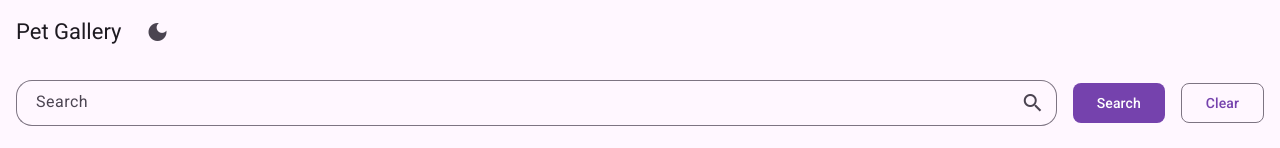
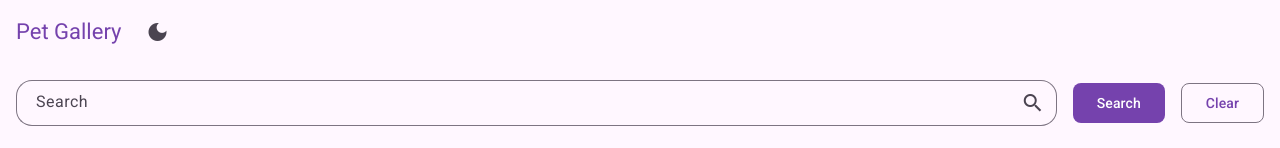
Before and after one commit to AnkitaSood/ng-pets, an Angular app: page / in a window 1280 px wide. Shown: the top 148 px of the page. Built offline with nearby package versions, Linux system fonts and the light colour scheme.

Commit message:
feat: add header link

```diff
--- a/src/app/app/app.component.ts
+++ b/src/app/app/app.component.ts
@@ -1,15 +1,15 @@
 import {Component, inject, Renderer2} from "@angular/core";
-import {RouterOutlet} from "@angular/router";
+import {RouterLink, RouterOutlet} from "@angular/router";
 import {MatToolbarModule} from "@angular/material/toolbar";
 import {MatButtonModule} from "@angular/material/button";
 import {MatIconModule} from "@angular/material/icon";
 
 @Component({
   selector: 'app-root',
-  imports: [RouterOutlet, MatToolbarModule, MatButtonModule, MatIconModule],
+  imports: [RouterOutlet, MatToolbarModule, MatButtonModule, MatIconModule, RouterLink],
   template: `
       <mat-toolbar>
-          <span>Pet Gallery</span>
+          <a routerLink="">Pet Gallery</a>
           <button mat-icon-button (click)="toggleTheme()">
               <mat-icon>{{ isDarkTheme ? 'light_mode' : 'dark_mode' }}</mat-icon>
           </button>
```
